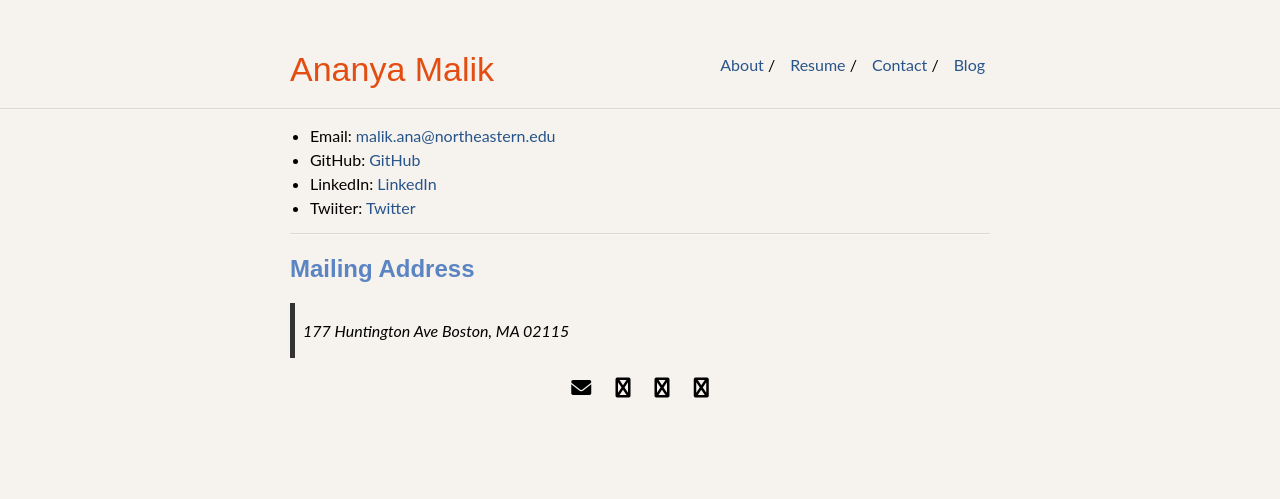
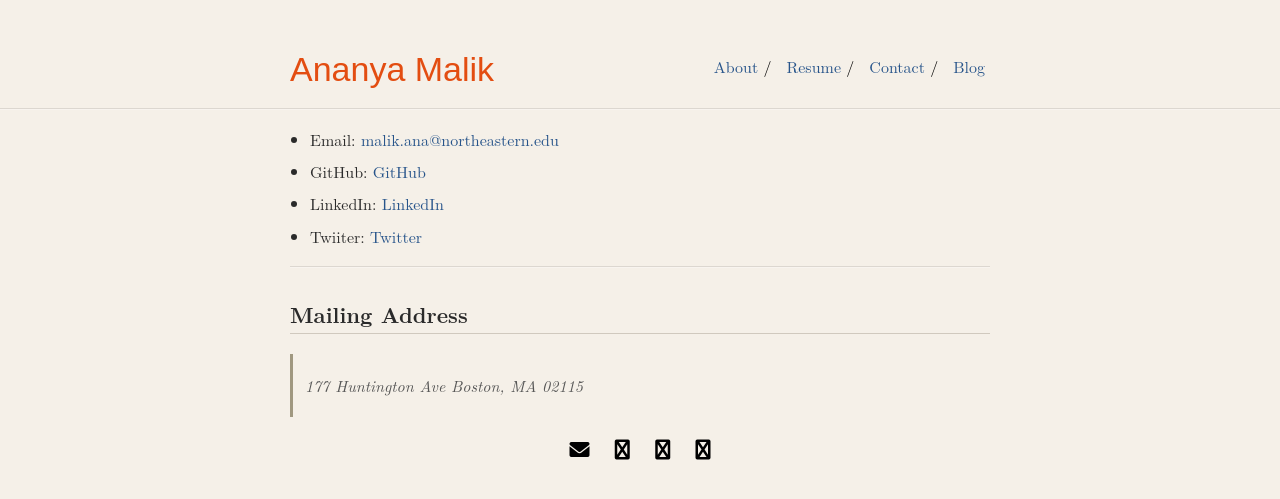
Before and after one commit to ananyamalik/ananyamalik.github.io, a Jekyll site: the page built from contact.md, in a window 1280 px wide. Shown: the top 499 px of the page. Built offline with Jekyll 4.4.1, drawn with Linux system fonts in a browser that asks for light colours; some web fonts are replaced.

Commit message:
updated styling

```diff
--- a/_sass/_style.scss
+++ b/_sass/_style.scss
@@ -1,4 +1,10 @@
 @import "vars";
+@import url('https://cdn.jsdelivr.net/gh/dreampulse/computer-modern-web-font@master/fonts.css');
+
+@import "typography";
+@import "tables";
+
+
 
 /*
  * Basic
@@ -11,9 +17,9 @@ html {
 }
 body {
     margin: 0;
-    font-family: 'Lato', sans-serif;
+    font-family: "Computer Modern Serif", "Latin Modern Roman", "CMU Serif", Georgia, serif;
     height: 100%;
-    background-color: rgba(246, 241, 236, 0.927);
+    background-color: #f5f0e8;
 }
 a {
     text-decoration: none;
@@ -30,10 +36,10 @@ hr {
 }
 
 .updates {
-    height: 300px;          /* Adjust this height to your preference */
-    overflow-y: auto;       /* Adds the scrollbar only when content exceeds the height */
-    padding-right: 15px;    /* Optional: adds space so text doesn't touch the scrollbar */
-    border: 1px solid #eee; /* Optional: helps define the area */
+    height: 300px;
+    overflow-y: auto;
+    padding-right: 15px;
+    border: 1px solid #eee;
 }
 
 .updates::-webkit-scrollbar {
@@ -90,6 +96,7 @@ hr {
 }
 .wrapper {
     min-height: 100%;
+    background-color: #f5f0e8;
 }
 
 /* Institute Image */
@@ -99,6 +106,15 @@ hr {
     display: block;
     max-height: 100px;
     text-align: center;
+}
+
+/* Profile photo */
+
+img[src*="ananya_profile"],
+img[alt*="Profile photo"] {
+    width: 160px;
+    max-width: 160px;
+    height: auto;
 }
 
 /* Mobile */
@@ -146,6 +162,3 @@ hr {
         margin: 0;
     }
 }
-
-@import "typography";
-@import "tables";
--- a/_sass/typography.scss
+++ b/_sass/typography.scss
@@ -1,6 +1,12 @@
 @import "vars";
 
+$image-size: 140px;
+
 .content {
+    font-size: 16px;
+    line-height: 1.7;
+    color: #2a2a2a;
+
     a:hover {
         text-decoration: underline;
     }
@@ -18,7 +24,7 @@
         margin: 5px 0 5px 0;
     }
     ul {
-        padding: 0 20px 0 20px;;
+        padding: 0 20px 0 20px;
     }
     ol {
         padding: 0 30px 0 30px;
@@ -30,19 +36,24 @@
         left: -30px;
     }
     h1, h2, h3, h4, h5, h6 {
-        font-family: 'Reddit Sans', sans-serif;
-        font-weight: 700;
+        font-family: "Computer Modern Serif", "Latin Modern Roman", "CMU Serif", Georgia, serif;
+        font-weight: bold;
+        color: #2a2a2a;
+        line-height: 1.3;
+        margin-top: 1.5em;
+        margin-bottom: 0.4em;
     }
-    h1, h2 {
-        color: #5b84c2;
-        font-weight: bold;
-    }
+    h1 { font-size: 1.65em; }
+    h2 { font-size: 1.35em; border-bottom: 1px solid #d0c9be; padding-bottom: 0.2em; }
+    h3 { font-size: 1.1em; }
+    h4, h5, h6 { font-size: 1em; }
+
     blockquote {
-        //border: 1px solid black;
-        border-left: 5px solid #333333;
+        border-left: 3px solid #a09880;
         margin: 20px 0 20px 0;
-        padding: 2px 8px 2px 8px;
+        padding: 2px 12px 2px 12px;
         font-style: italic;
+        color: #555;
     }
     .profile-picture {
         height: $image-size;
@@ -66,5 +77,3 @@
         width: 100%;
     }
 }
-
-$image-size: 120px;
```
Lines whose indentation alone changed are shown as unchanged.
